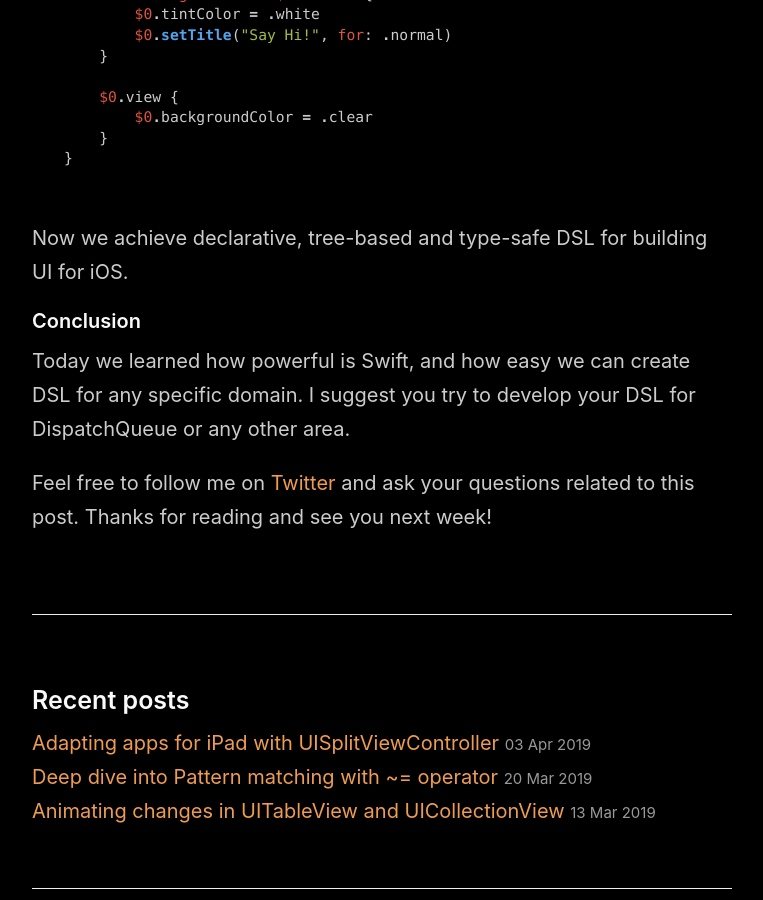
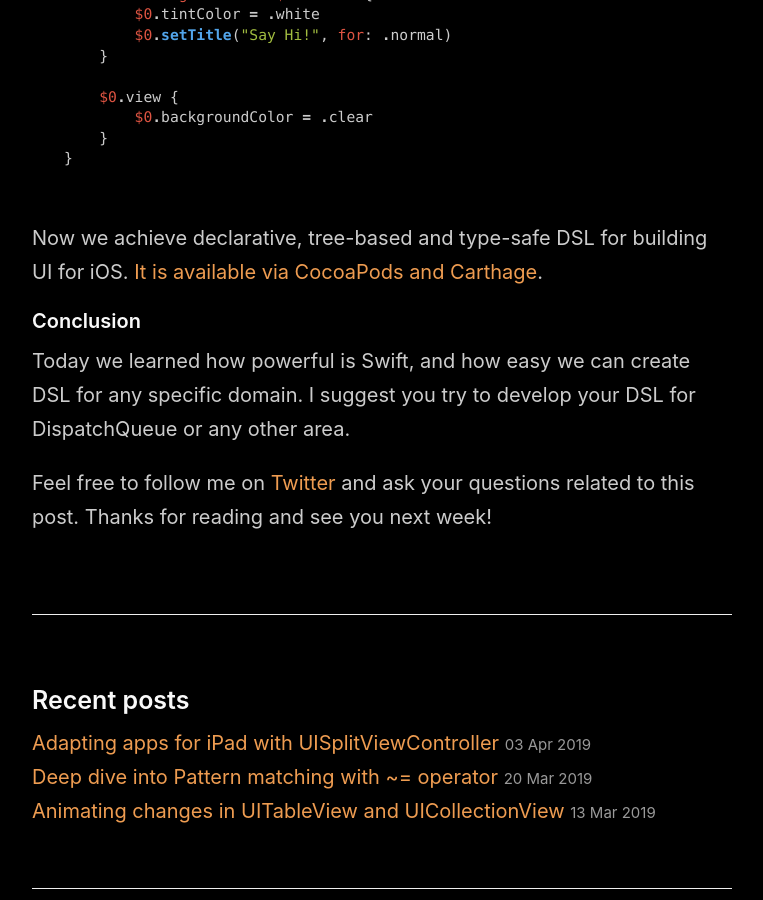
Before and after one commit to mecid/mecid.github.io, a Jekyll site: the page built from _posts/2019-01-30-creating-dsl-in-swift.md, in a window 1280 px wide and 900 px high, scrolled down 4710 px. Shown: the whole window, without its empty margins (258-1021 px from the left). Built offline with Jekyll 4.4.1, drawn with Linux system fonts in a browser that asks for light colours.

Commit message:
Update 2019-01-30-creating-dsl-in-swift.md

````diff
--- a/_posts/2019-01-30-creating-dsl-in-swift.md
+++ b/_posts/2019-01-30-creating-dsl-in-swift.md
@@ -160,7 +160,7 @@ let rootView = stack {
 }
 ```
 
-Now we achieve declarative, tree-based and type-safe DSL for building UI for iOS.
+Now we achieve declarative, tree-based and type-safe DSL for building UI for iOS. [It is available via CocoaPods and Carthage](https://github.com/mecid/UIKitSwiftDSL).
 
 #### Conclusion
 Today we learned how powerful is Swift, and how easy we can create DSL for any specific domain. I suggest you try to develop your DSL for DispatchQueue or any other area.
````
